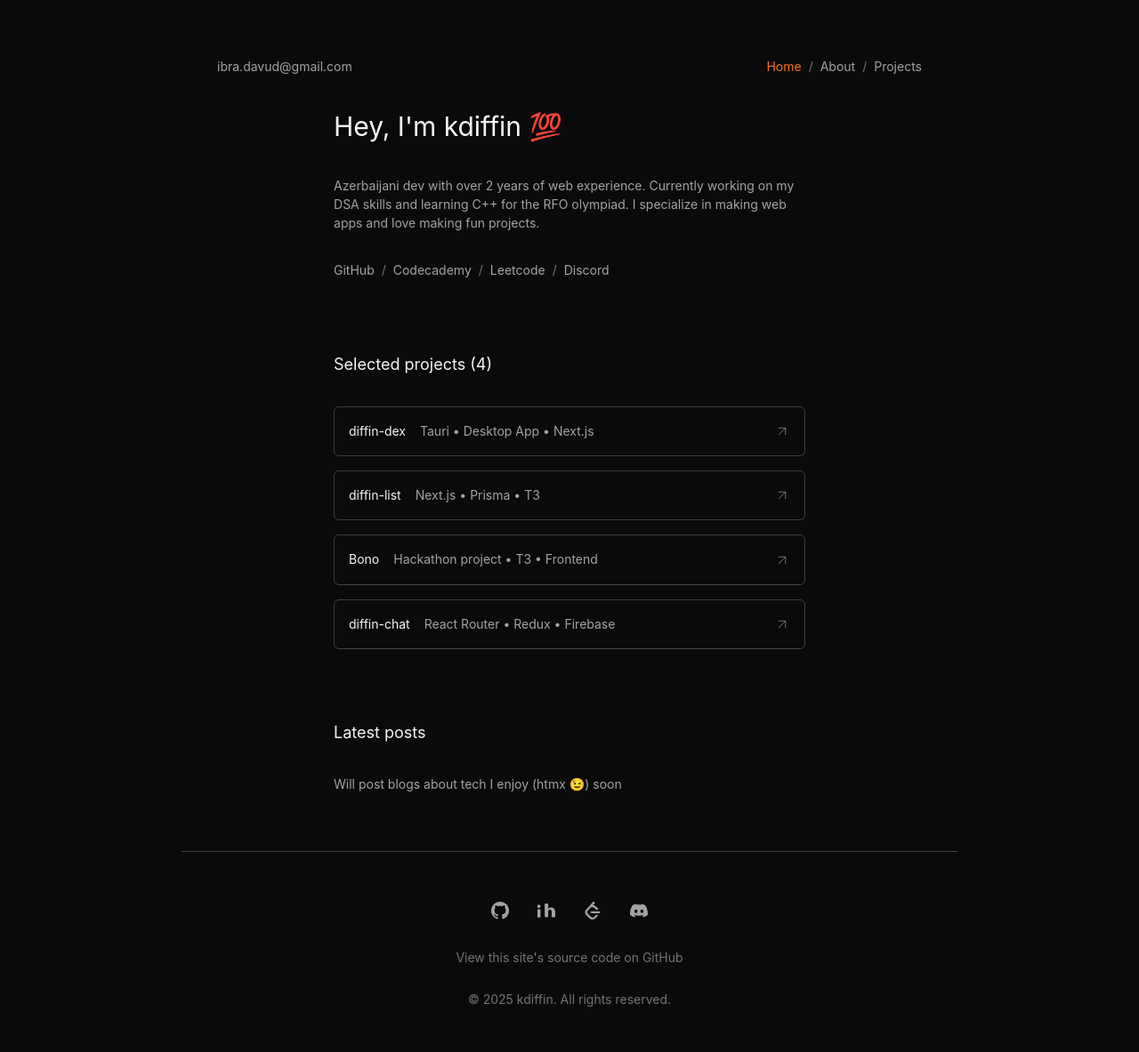
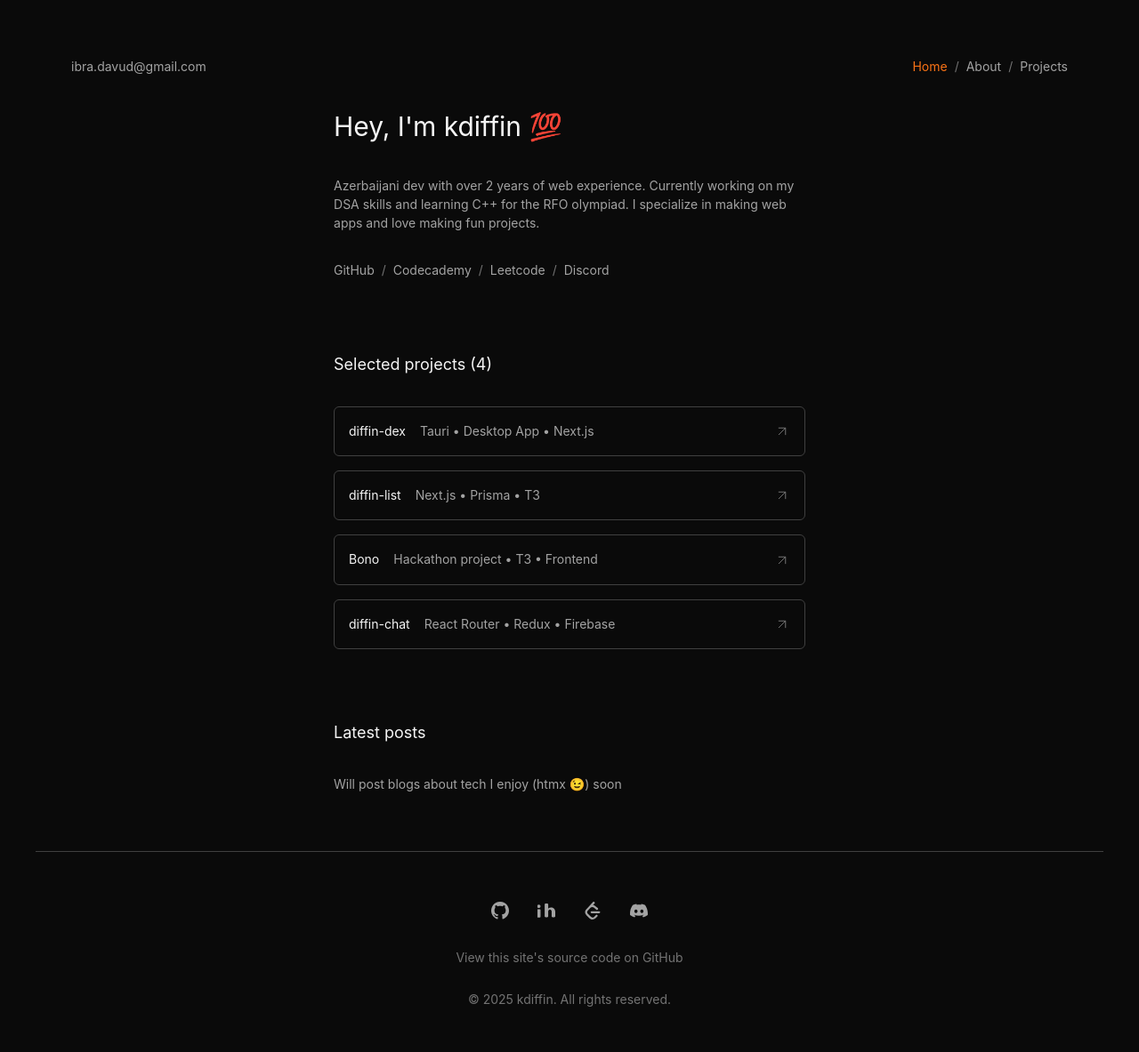
Before and after one commit to kdiffin/kdiffin.github.io, a Jekyll site: the page built from index.html, in a window 1280 px wide. Shown: the whole page at 89% size. Built offline with Jekyll 4.4.1, drawn with Linux system fonts in a browser that asks for light colours.

Commit message:
changed math-width

```diff
--- a/assets/css/style.css
+++ b/assets/css/style.css
@@ -9,7 +9,7 @@
     --accent-hover: #ea580c;
     --border-color: #404040;
     --border-hover: #f97316;
-    --max-width: 872px;
+    --max-width: 1200px;
 }
 
 /* ===== Reset & Base ===== */
```
